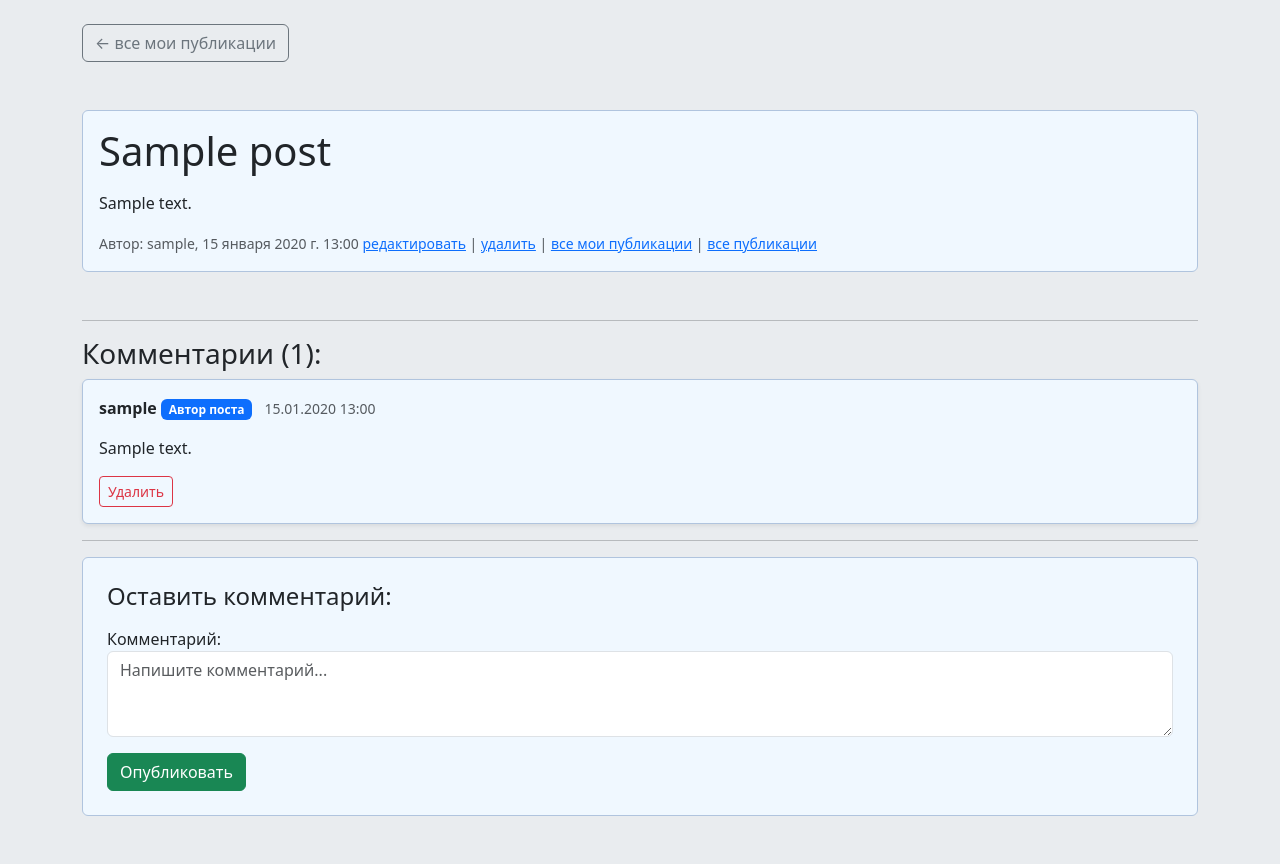
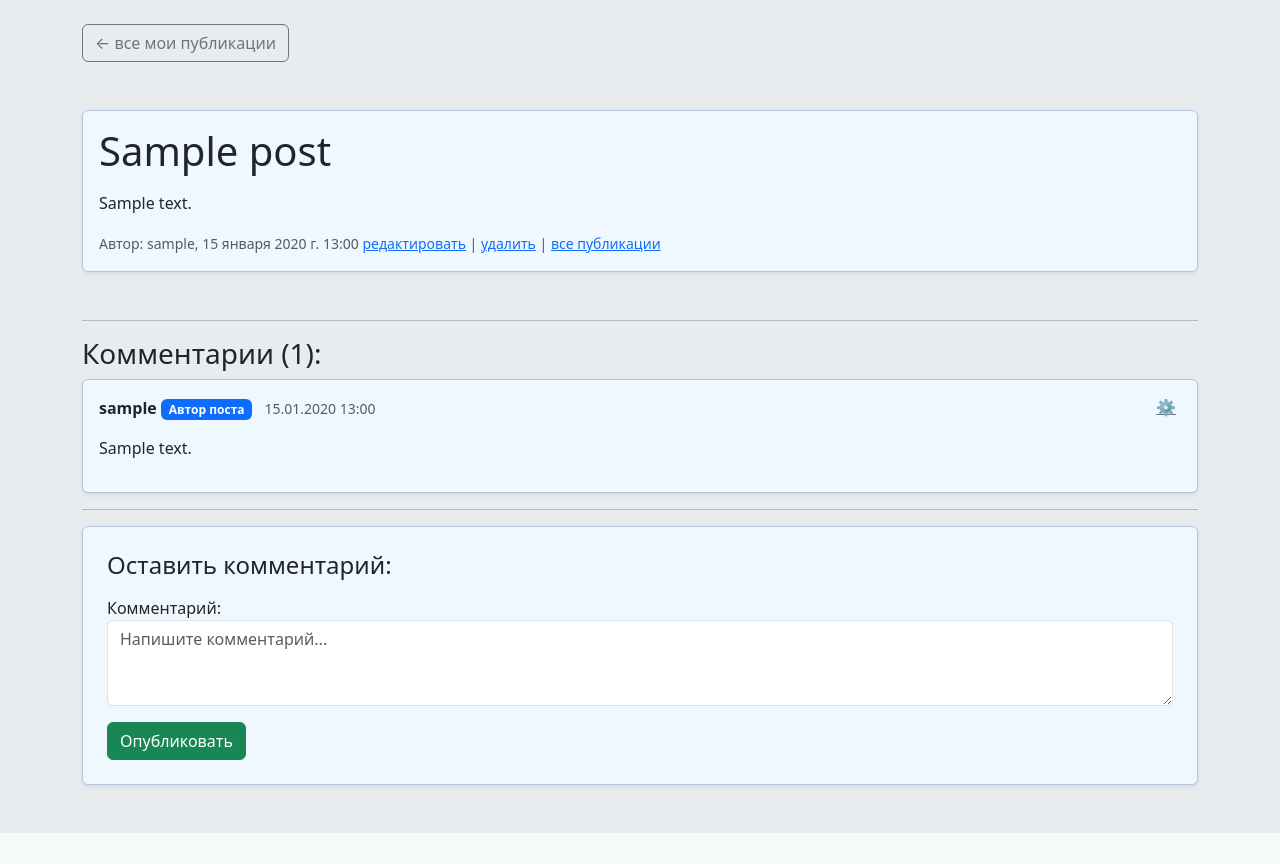
Before and after one commit to Zheka-m-p/My_Django_projects, a Django app: page /blog/post/1/ in a window 1280 px wide. Shown: the part 56-920 px from the top of the page. After the commit the page ends 889 px from the top, so only its background shows below. Run offline with Django 5.2, Linux system fonts and the light colour scheme; a user stored in the database is signed in; tables that the repository leaves empty hold one stand-in row (values such as "Sample post").

Commit message:
коментарии, удалять можно свой и у своих постов, так же редактировать можно. на месте

```diff
--- a/Second_project/blog/templates/blog/solo_post.html
+++ b/Second_project/blog/templates/blog/solo_post.html
@@ -4,45 +4,33 @@
     <meta charset="UTF-8">
     <title>{{ post.title }}</title>
     <link href="https://cdn.jsdelivr.net/npm/bootstrap@5.3.0/dist/css/bootstrap.min.css" rel="stylesheet">
+
     <style>
-        body {
-            background-color: #e9ecef;
-        }
-        .card {
-            background-color: #f0f8ff;
-            border: 1px solid #b0c4de;
-        }
+        body { background-color: #e9ecef; }
+        .card { background-color: #f0f8ff; border: 1px solid #b0c4de; }
+        /* Убираем стрелочку у шестеренки */
+        .dropdown-toggle::after { display: none; }
     </style>
 </head>
 <body>
 {% include 'main/includes/main_navbar.html' %}
+
 <div class="container mt-3">
     <a href="{% url 'blog:all_post_by_one_author' post.author.pk %}" class="btn btn-outline-secondary">
-        {% if post.author.pk == user.pk %}
-        ← все мои публикации
-        {% else %}
-        ← все публикации автора
-        {% endif %}
+        {% if post.author.pk == user.pk %} ← все мои публикации {% else %} ← все публикации автора {% endif %}
     </a>
 </div>
+
 <div class="container mt-5">
-    <div class="card">
+    <div class="card shadow-sm">
         <div class="card-body">
             <h1 class="card-title">{{ post.title }}</h1>
             <p class="card-text">{{ post.content|linebreaks }}</p>
             <small class="text-muted">Автор: {{ post.author }}, {{ post.created_at|date:"j E Y г. H:i" }}
-
-                {# ✅ ПРОВЕРКА: Если смотрит автор поста #}
                 {% if user == post.author %}
                     <a href="{% url 'blog:update_post' post.pk %}">редактировать</a> |
                     <a href="{% url 'blog:delete_post' post.pk %}">удалить</a> |
-                    {# ✅ Текст для автора #}
-                    <a href="{% url 'blog:all_post_by_one_author' post.author.pk %}">все мои публикации</a> |
-                {% else %}
-                    {# ✅ Текст для всех остальных #}
-                    <a href="{% url 'blog:all_post_by_one_author' post.author.pk %}">все публикации автора</a> |
                 {% endif %}
-
                 <a href="{% url 'blog:all_posts' %}">все публикации</a>
             </small>
         </div>
@@ -53,10 +41,32 @@
     <hr>
     <h3>Комментарии ({{ post.comment_set.count }}):</h3>
 
-    <!-- 1. Список всех комментариев -->
     {% for comment in post.comment_set.all %}
         <div class="card mb-3 shadow-sm">
-            <div class="card-body">
+            <div class="card-body position-relative">
+
+                <!-- ✅ ВЫПАДАЮЩЕЕ МЕНЮ (Шестеренка) -->
+                {% if user == comment.author or user == post.author %}
+                <div class="dropdown position-absolute top-0 end-0 m-2">
+                    <button class="btn btn-link text-secondary dropdown-toggle" type="button" data-bs-toggle="dropdown">
+                        ⚙️
+                    </button>
+                    <ul class="dropdown-menu dropdown-menu-end shadow">
+                        {% if user == comment.author %}
+                            <!-- Кнопка "Редактировать" вызывает JS функцию -->
+                            <li><a class="dropdown-item" href="#" onclick="toggleEdit('{{ comment.pk }}'); return false;">Редактировать</a></li>
+                            <li><hr class="dropdown-divider"></li>
+                        {% endif %}
+                        <li>
+                            <form action="{% url 'blog:delete_comment' comment.pk %}" method="post" onsubmit="return confirm('Удалить комментарий?');">
+                                {% csrf_token %}
+                                <button type="submit" class="dropdown-item text-danger">Удалить</button>
+                            </form>
+                        </li>
+                    </ul>
+                </div>
+                {% endif %}
+
                 <p class="mb-1">
                     <strong>{{ comment.author.username }}</strong>
                     {% if comment.author == post.author %}
@@ -64,12 +74,24 @@
                     {% endif %}
                     <small class="text-muted ms-2">{{ comment.created_at|date:"d.m.Y H:i" }}</small>
                 </p>
-                <p class="card-text">{{ comment.content|linebreaks }}</p>
 
-                <!-- Кнопка удаления (видна автору коммента или автору поста) -->
-                {% if user == comment.author or user == post.author %}
-                    <a href="{% url 'blog:delete_comment' comment.pk %}" class="btn btn-sm btn-outline-danger">Удалить</a>
+                <!-- ✅ БЛОК ТЕКСТА -->
+                <div id="text-{{ comment.pk }}">
+                    <p class="card-text">{{ comment.content|linebreaks }}</p>
+                </div>
+
+                <!-- ✅ СКРЫТАЯ ФОРМА РЕДАКТИРОВАНИЯ -->
+                {% if user == comment.author %}
+                <div id="form-{{ comment.pk }}" style="display: none;" class="mt-2">
+                    <form method="post" action="{% url 'blog:update_comment' comment.pk %}">
+                        {% csrf_token %}
+                        <textarea name="content" class="form-control mb-2" rows="3">{{ comment.content }}</textarea>
+                        <button type="submit" class="btn btn-sm btn-success">Сохранить</button>
+                        <button type="button" class="btn btn-sm btn-secondary" onclick="toggleEdit('{{ comment.pk }}')">Отмена</button>
+                    </form>
+                </div>
                 {% endif %}
+
             </div>
         </div>
     {% empty %}
@@ -78,11 +100,10 @@
 
     <hr>
 
-    <!-- 2. Форма добавления (только для залогиненных) -->
+    <!-- ФОРМА ДОБАВЛЕНИЯ НОВОГО КОММЕНТАРИЯ -->
     {% if user.is_authenticated %}
-        <div class="card p-4">
+        <div class="card p-4 shadow-sm">
             <h4 class="mb-3">Оставить комментарий:</h4>
-            <!-- Данные отправляются на вьюху CommentCreateView -->
             <form method="post" action="{% url 'blog:add_comment' post.pk %}">
                 {% csrf_token %}
                 {{ comment_form.as_p }}
@@ -96,6 +117,24 @@
     {% endif %}
 </div>
 
+<!-- ✅ ПРАВИЛЬНОЕ ПОДКЛЮЧЕНИЕ JS ДЛЯ BOOTSTRAP -->
+<script src="https://cdn.jsdelivr.net/npm/bootstrap@5.3.0/dist/js/bootstrap.bundle.min.js"></script>
+
+
+<!-- ✅ СКРИПТ ДЛЯ ПЕРЕКЛЮЧЕНИЯ РЕДАКТИРОВАНИЯ -->
+<script>
+    function toggleEdit(pk) {
+        const textDiv = document.getElementById('text-' + pk);
+        const formDiv = document.getElementById('form-' + pk);
+        if (formDiv.style.display === 'none') {
+            textDiv.style.display = 'none';
+            formDiv.style.display = 'block';
+        } else {
+            textDiv.style.display = 'block';
+            formDiv.style.display = 'none';
+        }
+    }
+</script>
 
 </body>
 </html>
--- a/Second_project/blog/urls.py
+++ b/Second_project/blog/urls.py
@@ -17,5 +17,8 @@ urlpatterns = [
     path('post/<int:pk>/comment/', views.CommentCreateView.as_view(), name='add_comment'),
     # Путь для удаления (передаем id самого комментария)
     path('comment/<int:pk>/delete/', views.CommentDeleteView.as_view(), name='delete_comment'),
+    # для редактирования коммента
+    path('comment/<int:pk>/update/', views.CommentUpdateView.as_view(), name='update_comment'),
+
 
 ]
--- a/Second_project/blog/views.py
+++ b/Second_project/blog/views.py
@@ -129,7 +129,7 @@ class CommentDeleteView(LoginRequiredMixin, DeleteView):
     '''Вьюха для УДАЛЕНИЯ комментария'''
     model = Comment
     # Можно использовать твой готовый шаблон для удаления
-    template_name = 'blog/delete_post.html'
+    # template_name = 'blog/delete_post.html' # уже не надо. т.к. не будет каждый раз переходить
 
     def dispatch(self, request, *args, **kwargs):
         comment = self.get_object()
@@ -141,3 +141,18 @@ class CommentDeleteView(LoginRequiredMixin, DeleteView):
     def get_success_url(self):
         # После удаления возвращаемся на страницу поста
         return reverse_lazy('blog:solo_post', kwargs={'pk': self.object.post.pk})
+
+
+class CommentUpdateView(LoginRequiredMixin, UpdateView):
+    '''Редактирование комментов на месте'''
+    model = Comment
+    form_class = CommentForm
+
+    def dispatch(self, request, *args, **kwargs):
+        obj = self.get_object()
+        if obj.author != request.user:
+            raise PermissionDenied("Это не ваш комментарий.")
+        return super().dispatch(request, *args, **kwargs)
+
+    def get_success_url(self):
+        return reverse_lazy('blog:solo_post', kwargs={'pk': self.object.post.pk})
```
